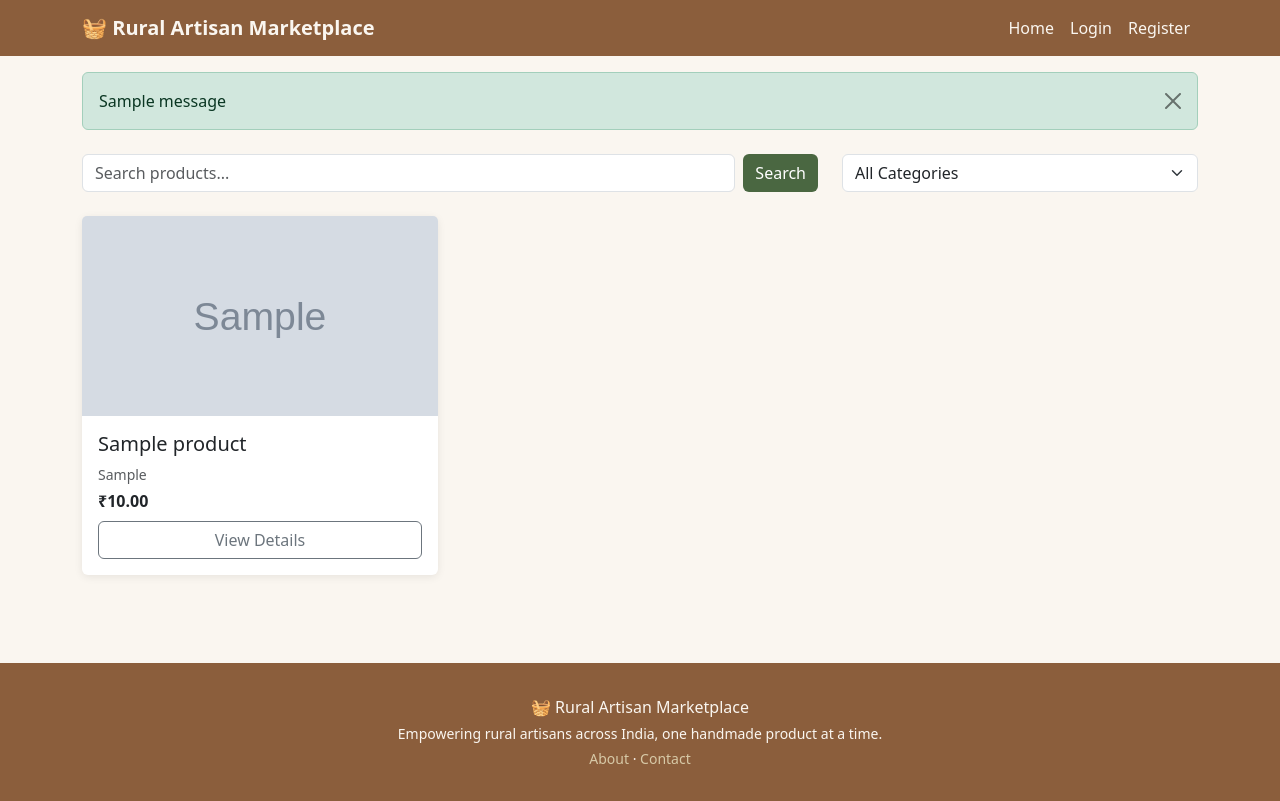
After one commit to Tanwi20024/rural-artisan-marketplace, a Flask app: page /products in a window 1280 px wide. The commit adds this page. Run offline with Flask 3, Linux system fonts and the light colour scheme; tables that the repository leaves empty hold one stand-in row (values such as "Sample post"); grey boxes marked "Sample" are stand-in pictures; one stand-in notice (Sample message) is shown.

Commit message:
Step 5: Add products (browse, search, filter, add/edit/delete with image upload)

```diff
--- a/app.py
+++ b/app.py
@@ -25,12 +25,15 @@ def create_app():
         return User.query.get(int(user_id))
 
     # Register blueprints
+    # Register blueprints
     from blueprints.auth import auth_bp
+    from blueprints.products import products_bp
     app.register_blueprint(auth_bp)
+    app.register_blueprint(products_bp)
 
     @app.route('/')
     def home():
-        return render_template('base.html')
+        return render_template('home.html')
 
     return app
 
--- /dev/null
+++ b/blueprints/products/__init__.py
@@ -0,0 +1,5 @@
+from flask import Blueprint
+
+products_bp = Blueprint('products', __name__, template_folder='../../templates/products')
+
+from blueprints.products import routes
--- /dev/null
+++ b/blueprints/products/routes.py
@@ -0,0 +1,115 @@
+import os
+from flask import render_template, redirect, url_for, flash, request, abort
+from flask_login import login_required, current_user
+
+from blueprints.products import products_bp
+from extensions import db
+from models import Product
+from forms import ProductForm
+from utils import save_product_image
+
+
+@products_bp.route('/products')
+def list_products():
+    """Browse all products, with optional search and category filter."""
+    query = Product.query
+
+    search_term = request.args.get('q', '').strip()
+    if search_term:
+        query = query.filter(Product.name.ilike(f'%{search_term}%'))
+
+    category = request.args.get('category', '').strip()
+    if category:
+        query = query.filter_by(category=category)
+
+    products = query.order_by(Product.created_at.desc()).all()
+
+    categories = ['Pottery', 'Handloom', 'Wooden Crafts', 'Bamboo Crafts', 'Paintings', 'Jewelry']
+
+    return render_template(
+        'products/products.html',
+        products=products,
+        categories=categories,
+        search_term=search_term,
+        selected_category=category
+    )
+
+
+@products_bp.route('/products/<int:product_id>')
+def product_detail(product_id):
+    """View details of a single product."""
+    product = Product.query.get_or_404(product_id)
+    return render_template('products/product_detail.html', product=product)
+
+
+@products_bp.route('/artisan/products/add', methods=['GET', 'POST'])
+@login_required
+def add_product():
+    """Artisan adds a new product."""
+    if not current_user.is_artisan():
+        abort(403)
+
+    form = ProductForm()
+
+    if form.validate_on_submit():
+        image_filename = save_product_image(form.image.data)
+
+        new_product = Product(
+            artisan_id=current_user.id,
+            name=form.name.data,
+            category=form.category.data,
+            description=form.description.data,
+            price=form.price.data,
+            image_filename=image_filename
+        )
+        db.session.add(new_product)
+        db.session.commit()
+
+        flash('Product added successfully!', 'success')
+        return redirect(url_for('products.product_detail', product_id=new_product.id))
+
+    return render_template('products/add_edit_product.html', form=form, mode='add')
+
+
+@products_bp.route('/artisan/products/edit/<int:product_id>', methods=['GET', 'POST'])
+@login_required
+def edit_product(product_id):
+    """Artisan edits their own product."""
+    product = Product.query.get_or_404(product_id)
+
+    if product.artisan_id != current_user.id:
+        abort(403)
+
+    form = ProductForm(obj=product)
+
+    if form.validate_on_submit():
+        product.name = form.name.data
+        product.category = form.category.data
+        product.description = form.description.data
+        product.price = form.price.data
+
+        if form.image.data:
+            new_image = save_product_image(form.image.data)
+            if new_image:
+                product.image_filename = new_image
+
+        db.session.commit()
+        flash('Product updated successfully!', 'success')
+        return redirect(url_for('products.product_detail', product_id=product.id))
+
+    return render_template('products/add_edit_product.html', form=form, mode='edit', product=product)
+
+
+@products_bp.route('/artisan/products/delete/<int:product_id>', methods=['POST'])
+@login_required
+def delete_product(product_id):
+    """Artisan deletes their own product."""
+    product = Product.query.get_or_404(product_id)
+
+    if product.artisan_id != current_user.id:
+        abort(403)
+
+    db.session.delete(product)
+    db.session.commit()
+    flash('Product deleted.', 'info')
+    return redirect(url_for('products.list_products'))
--- /dev/null
+++ b/static/css/style.css
@@ -0,0 +1,64 @@
+:root {
+    --color-primary: #8B5E3C;
+    --color-accent: #4A6741;
+    --color-bg: #FAF6F0;
+    --color-text: #3E2F23;
+}
+
+body {
+    background-color: var(--color-bg);
+    color: var(--color-text);
+}
+
+.navbar-custom {
+    background-color: var(--color-primary);
+}
+
+.navbar-custom .navbar-brand,
+.navbar-custom .nav-link {
+    color: #FAF6F0 !important;
+}
+
+.navbar-custom .nav-link:hover {
+    color: #D7C9A7 !important;
+}
+
+.btn-accent {
+    background-color: var(--color-accent);
+    color: white;
+    border: none;
+}
+
+.btn-accent:hover {
+    background-color: #3a5233;
+    color: white;
+}
+
+.footer-custom {
+    background-color: var(--color-primary);
+    color: #FAF6F0;
+    padding: 2rem 0;
+    margin-top: 4rem;
+}
+
+.footer-custom a {
+    color: #D7C9A7;
+    text-decoration: none;
+}
+
+.footer-custom a:hover {
+    color: white;
+    text-decoration: underline;
+}
+
+.hero-section {
+    background-color: var(--color-accent);
+    color: white;
+    padding: 4rem 1rem;
+    border-radius: 0.5rem;
+}
+
+.card {
+    border: none;
+    box-shadow: 0 2px 8px rgba(0, 0, 0, 0.08);
+}
--- a/templates/base.html
+++ b/templates/base.html
@@ -3,11 +3,94 @@
 
 <head>
     <meta charset="UTF-8">
-    <title>Rural Artisan Marketplace</title>
+    <meta name="viewport" content="width=device-width, initial-scale=1.0">
+    <title>{% block title %}Rural Artisan Marketplace{% endblock %}</title>
+
+    <link href="https://cdn.jsdelivr.net/npm/bootstrap@5.3.3/dist/css/bootstrap.min.css" rel="stylesheet">
+    <link href="{{ url_for('static', filename='css/style.css') }}" rel="stylesheet">
 </head>
 
 <body>
-    <h1>🎉 Setup successful! Rural Artisan Marketplace is running.</h1>
+
+    <!-- Navbar -->
+    <nav class="navbar navbar-expand-lg navbar-custom">
+        <div class="container">
+            <a class="navbar-brand fw-bold" href="{{ url_for('home') }}">🧺 Rural Artisan Marketplace</a>
+
+            <button class="navbar-toggler" type="button" data-bs-toggle="collapse" data-bs-target="#navbarNav">
+                <span class="navbar-toggler-icon"></span>
+            </button>
+
+            <div class="collapse navbar-collapse" id="navbarNav">
+                <ul class="navbar-nav ms-auto align-items-lg-center">
+                    <li class="nav-item">
+                        <a class="nav-link" href="{{ url_for('home') }}">Home</a>
+                    </li>
+
+                    {% if current_user.is_authenticated %} {% if current_user.is_customer() %}
+                    <li class="nav-item">
+                        <a class="nav-link" href="{{ url_for('products.list_products') }}">Products</a>
+                    </li>
+                    <li class="nav-item">
+                        <a class="nav-link" href="#">Cart</a>
+                    </li>
+                    <li class="nav-item">
+                        <a class="nav-link" href="#">My Orders</a>
+                    </li>
+                    {% elif current_user.is_artisan() %}
+                    <li class="nav-item">
+                        <a class="nav-link" href="#">My Products</a>
+                    </li>
+                    <li class="nav-item">
+                        <a class="nav-link" href="#">Dashboard</a>
+                    </li>
+                    {% endif %}
+                    <li class="nav-item">
+                        <a class="nav-link" href="#">Profile</a>
+                    </li>
+                    <li class="nav-item">
+                        <a class="nav-link" href="{{ url_for('auth.logout') }}">Logout</a>
+                    </li>
+                    {% else %}
+                    <li class="nav-item">
+                        <a class="nav-link" href="{{ url_for('auth.login') }}">Login</a>
+                    </li>
+                    <li class="nav-item">
+                        <a class="nav-link" href="{{ url_for('auth.register') }}">Register</a>
+                    </li>
+                    {% endif %}
+                </ul>
+            </div>
+        </div>
+    </nav>
+
+    <!-- Flash messages -->
+    <div class="container mt-3">
+        {% with messages = get_flashed_messages(with_categories=true) %} {% if messages %} {% for category, message in messages %}
+        <div class="alert alert-{{ category }} alert-dismissible fade show" role="alert">
+            {{ message }}
+            <button type="button" class="btn-close" data-bs-dismiss="alert"></button>
+        </div>
+        {% endfor %} {% endif %} {% endwith %}
+    </div>
+
+    <!-- Page content -->
+    <main class="container my-4">
+        {% block content %}{% endblock %}
+    </main>
+
+    <!-- Footer -->
+    <footer class="footer-custom text-center">
+        <div class="container">
+            <p class="mb-1">🧺 Rural Artisan Marketplace</p>
+            <p class="mb-1 small">Empowering rural artisans across India, one handmade product at a time.</p>
+            <p class="mb-0 small">
+                <a href="#">About</a> · <a href="#">Contact</a>
+            </p>
+        </div>
+    </footer>
+
+    <script src="https://cdn.jsdelivr.net/npm/bootstrap@5.3.3/dist/js/bootstrap.bundle.min.js"></script>
 </body>
 
 </html>
--- /dev/null
+++ b/templates/products/products.html
@@ -0,0 +1,48 @@
+{% extends "base.html" %} {% block title %}Products - Rural Artisan Marketplace{% endblock %} {% block content %}
+
+<div class="row mb-4">
+    <div class="col-md-8">
+        <form method="GET" class="d-flex">
+            <input type="text" name="q" class="form-control me-2" placeholder="Search products..." value="{{ search_term }}">
+            <button type="submit" class="btn btn-accent">Search</button>
+        </form>
+    </div>
+    <div class="col-md-4">
+        <form method="GET">
+            <select name="category" class="form-select" onchange="this.form.submit()">
+                <option value="">All Categories</option>
+                {% for cat in categories %}
+                    <option value="{{ cat }}" {% if cat == selected_category %}selected{% endif %}>{{ cat }}</option>
+                {% endfor %}
+            </select>
+        </form>
+    </div>
+</div>
+
+{% if current_user.is_authenticated and current_user.is_artisan() %}
+<a href="{{ url_for('products.add_product') }}" class="btn btn-accent mb-4">+ Add New Product</a> {% endif %}
+
+<div class="row">
+    {% for product in products %}
+    <div class="col-md-4 col-sm-6 mb-4">
+        <div class="card h-100">
+            {% if product.image_filename %}
+            <img src="{{ url_for('static', filename='uploads/' + product.image_filename) }}" class="card-img-top" style="height: 200px; object-fit: cover;" alt="{{ product.name }}"> {% else %}
+            <div class="bg-light d-flex align-items-center justify-content-center" style="height: 200px;">
+                <span class="text-muted">No Image</span>
+            </div>
+            {% endif %}
+            <div class="card-body d-flex flex-column">
+                <h5 class="card-title">{{ product.name }}</h5>
+                <p class="text-muted small mb-1">{{ product.category }}</p>
+                <p class="fw-bold mb-2">₹{{ "%.2f"|format(product.price) }}</p>
+                <a href="{{ url_for('products.product_detail', product_id=product.id) }}" class="btn btn-outline-secondary mt-auto">View Details</a>
+            </div>
+        </div>
+    </div>
+    {% else %}
+    <p class="text-muted">No products found.</p>
+    {% endfor %}
+</div>
+
+{% endblock %}
```
Also changed, not shown: forms.py (+24 -2 lines), templates/home.html (added, +30 -0 lines), templates/products/add_edit_product.html (added, +44 -0 lines), templates/products/product_detail.html (added, +32 -0 lines), utils.py (added, +30 -0 lines).
